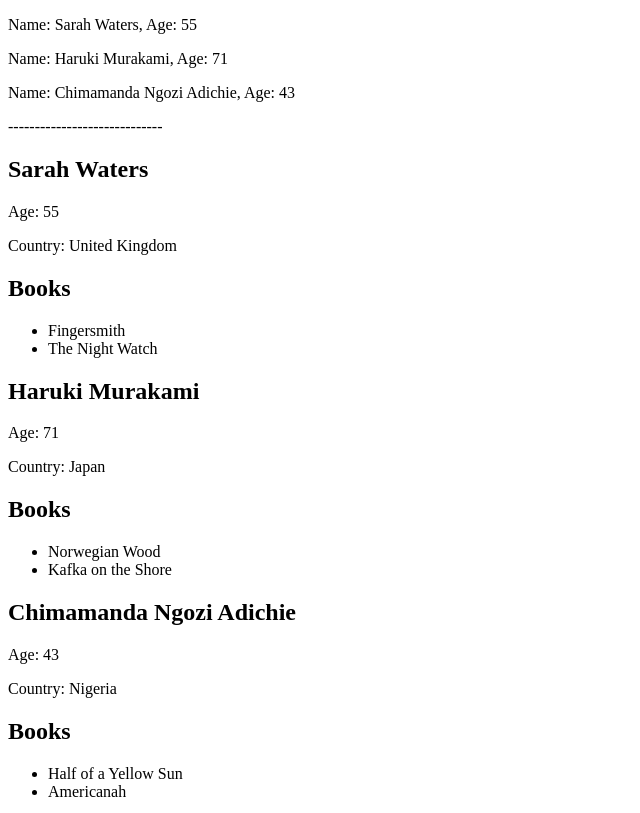
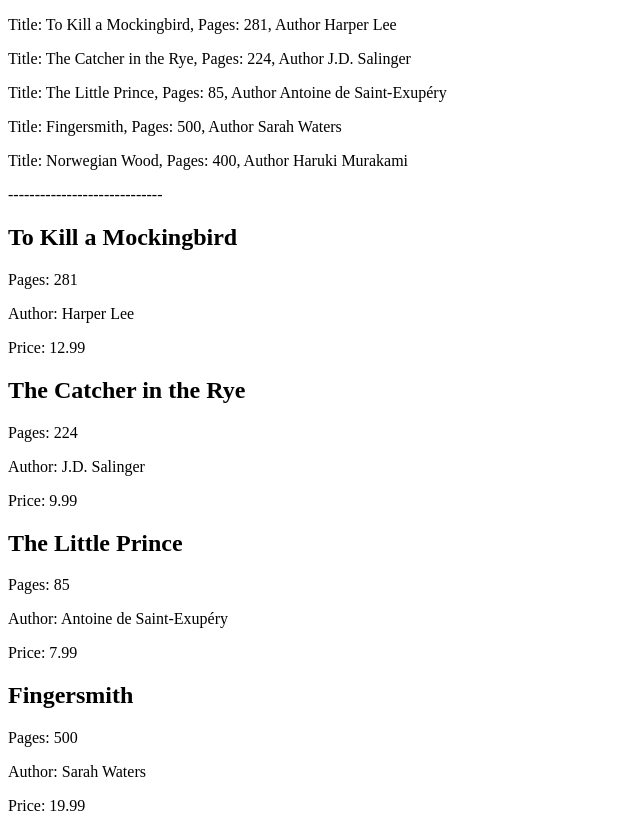
Before and after one commit to cigotete/study-react-patterns, a React (Vite) app: page / in a window 1280 px wide. Shown: the top 813 px of the page, without its empty margins (0-640 px from the left). Built offline with nearby package versions, Linux system fonts and the light colour scheme.

Commit message:
Handling different data list with same Regular component.

```diff
--- a/src/App.jsx
+++ b/src/App.jsx
@@ -1,11 +1,26 @@
 import { LargeAuthorListItem } from "./components/authors/LargeListItems";
 import { SmallAuthorListItem } from "./components/authors/SmallListItems";
+import { LargeBookListItem } from "./components/books/LargeListItems";
+import { SmallBookListItem } from "./components/books/SmallListItems";
 import { RegularList } from "./components/lists/Regular";
 import { authors } from "./data/authors";
+import { books } from "./data/books";
 
 export function App() {
   return (
     <>
+      <RegularList
+        items={ books }
+        sourceName={ "book" }
+        ItemComponent={ SmallBookListItem }
+      />
+      -----------------------------
+      <RegularList
+        items={ books }
+        sourceName={ "book" }
+        ItemComponent={ LargeBookListItem }
+      />
+      <hr />
       <RegularList
         items={ authors }
         sourceName={ "author" }
--- /dev/null
+++ b/src/components/books/LargeListItems.jsx
@@ -0,0 +1,22 @@
+import PropTypes from 'prop-types';
+
+export const LargeBookListItem = ({ book }) => {
+  const { title, pages, name, price } = book;
+  return (
+    <>
+      <h2>{ title }</h2>
+      <p>Pages: { pages }</p>
+      <p>Author: { name }</p>
+      <p>Price: { price }</p>
+    </>
+  );
+};
+
+LargeBookListItem.propTypes = {
+  book: PropTypes.shape({
+    title: PropTypes.string.isRequired,
+    pages: PropTypes.number.isRequired,
+    name: PropTypes.string.isRequired,
+    price: PropTypes.number.isRequired,
+  }).isRequired,
+};
--- /dev/null
+++ b/src/components/books/SmallListItems.jsx
@@ -0,0 +1,16 @@
+import PropTypes from 'prop-types';
+
+export const SmallBookListItem = ({ book }) => {
+  const { title, pages, name } = book;
+  return(
+    <p> Title: { title }, Pages: { pages }, Author { name }</p>
+  )
+}
+
+SmallBookListItem.propTypes = {
+  book: PropTypes.shape({
+    title: PropTypes.string.isRequired,
+    pages: PropTypes.number.isRequired,
+    name: PropTypes.string.isRequired,
+  }).isRequired
+};
--- a/src/data/books.js
+++ b/src/data/books.js
@@ -1,20 +1,32 @@
 export const books = [
   {
-    name: "To Kill a Mockingbird",
+    title: "To Kill a Mockingbird",
     pages: 281,
-    title: "Harper Lee",
+    name: "Harper Lee",
     price: 12.99,
   },
   {
-    name: "The Catcher in the Rye",
+    title: "The Catcher in the Rye",
     pages: 224,
-    title: "J.D. Salinger",
+    name: "J.D. Salinger",
     price: 9.99,
   },
   {
-    name: "The Little Prince",
+    title: "The Little Prince",
     pages: 85,
-    title: "Antoine de Saint-Exupéry",
+    name: "Antoine de Saint-Exupéry",
     price: 7.99,
   },
+  {
+    title: "Fingersmith",
+    pages: 500,
+    name: "Sarah Waters",
+    price: 19.99,
+  },
+  {
+    title: "Norwegian Wood",
+    pages: 400,
+    name: "Haruki Murakami",
+    price: 12.99,
+  },
 ];
```
